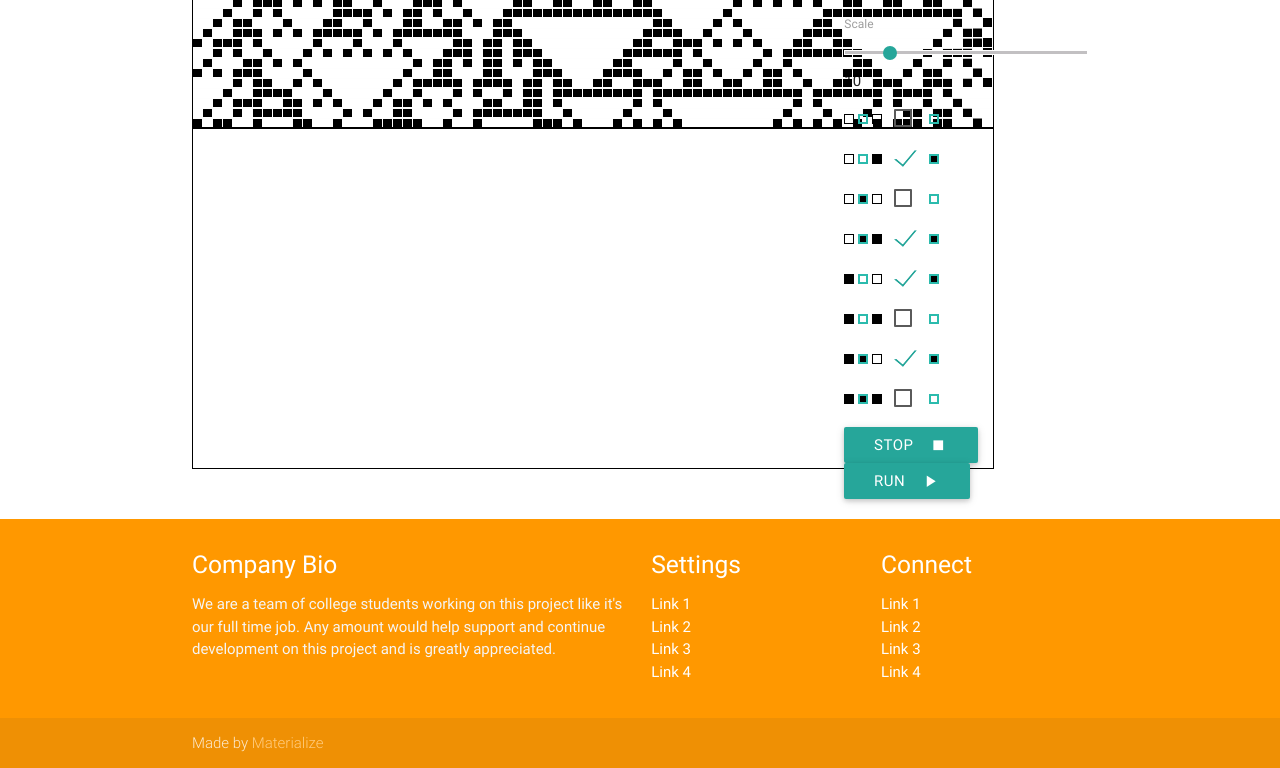
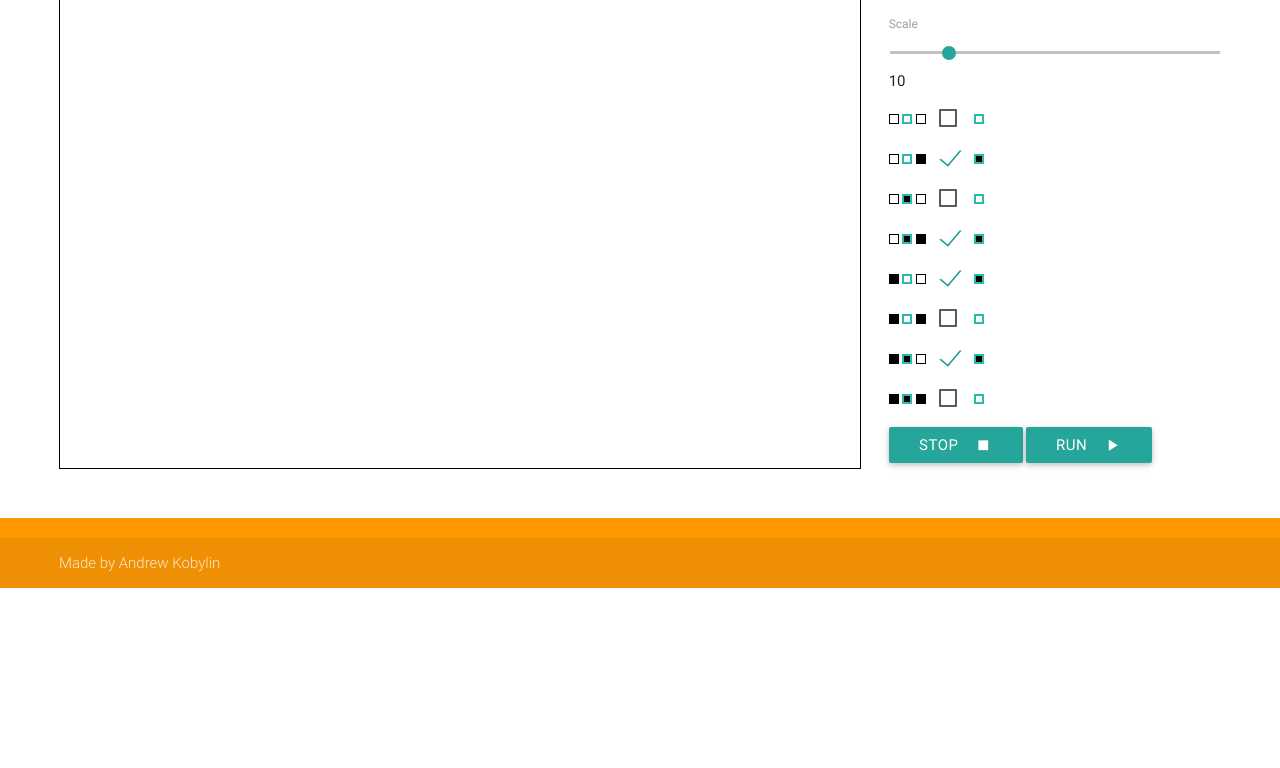
Before and after one commit to kobylin/single-cell-automata, a website: page index.html in a window 1280 px wide. Shown: the part 212-980 px from the top of the page. After the commit the page ends 800 px from the top, so only its background shows below. Drawn offline with Linux system fonts and the light colour scheme.

Commit message:
adaptive changes

```diff
--- a/app.js
+++ b/app.js
@@ -25,7 +25,6 @@
         cellColor = 'black';
 
       var stateY = 0;
-
 
       var ctx = document.getElementById("canvas").getContext('2d');
       var automata;
@@ -115,9 +114,9 @@
         doStep();
       }
 
-      $timeout(function() {
-        $scope.run();
-      });
+      // $timeout(function() {
+      //   $scope.run();
+      // });
 
     });
 
--- a/index.html
+++ b/index.html
@@ -3,7 +3,7 @@
 <head>
   <meta http-equiv="Content-Type" content="text/html; charset=UTF-8"/>
   <meta name="viewport" content="width=device-width, initial-scale=1, maximum-scale=1.0"/>
-  <title>Starter Template - Materialize</title>
+  <title>Cellural Automaton</title>
 
   <!-- CSS  -->
   <link href="https://fonts.googleapis.com/icon?family=Material+Icons" rel="stylesheet">
@@ -12,9 +12,12 @@
 </head>
 <body>
   <nav class="light-blue lighten-1" role="navigation">
-    <div class="nav-wrapper container"><a id="logo-container" href="#" class="brand-logo">Elementary cellular automaton</a>
+    <div class="nav-wrapper container">
+      <a id="logo-container" href="#" class="brand-logo">Elementary cellular automaton</a>
       <ul class="right hide-on-med-and-down">
-        <li><a href="#">Navbar Link</a></li>
+        <li>
+          <a href="https://en.wikipedia.org/wiki/Elementary_cellular_automaton" target="_blank">Wiki</a>
+        </li>
       </ul>
 
       <ul id="nav-mobile" class="side-nav">
@@ -82,7 +85,7 @@
 
   <footer class="page-footer orange">
     <div class="container">
-      <div class="row">
+     <!--  <div class="row">
         <div class="col l6 s12">
           <h5 class="white-text">Company Bio</h5>
           <p class="grey-text text-lighten-4">We are a team of college students working on this project like it's our full time job. Any amount would help support and continue development on this project and is greatly appreciated.</p>
@@ -106,11 +109,11 @@
             <li><a class="white-text" href="#!">Link 4</a></li>
           </ul>
         </div>
-      </div>
+      </div> -->
     </div>
     <div class="footer-copyright">
       <div class="container">
-      Made by <a class="orange-text text-lighten-3" href="http://materializecss.com">Materialize</a>
+        Made by Andrew Kobylin
       </div>
     </div>
   </footer>
--- a/style.css
+++ b/style.css
@@ -65,3 +65,17 @@
   position: absolute;
   width: 100%;
 }
+
+.page-footer {
+  position: absolute;
+  width: 100%;
+  bottom: 0;
+}
+
+.container {
+  min-width: 1162px;
+}
+
+html {
+  min-height: 772px;
+}
```
